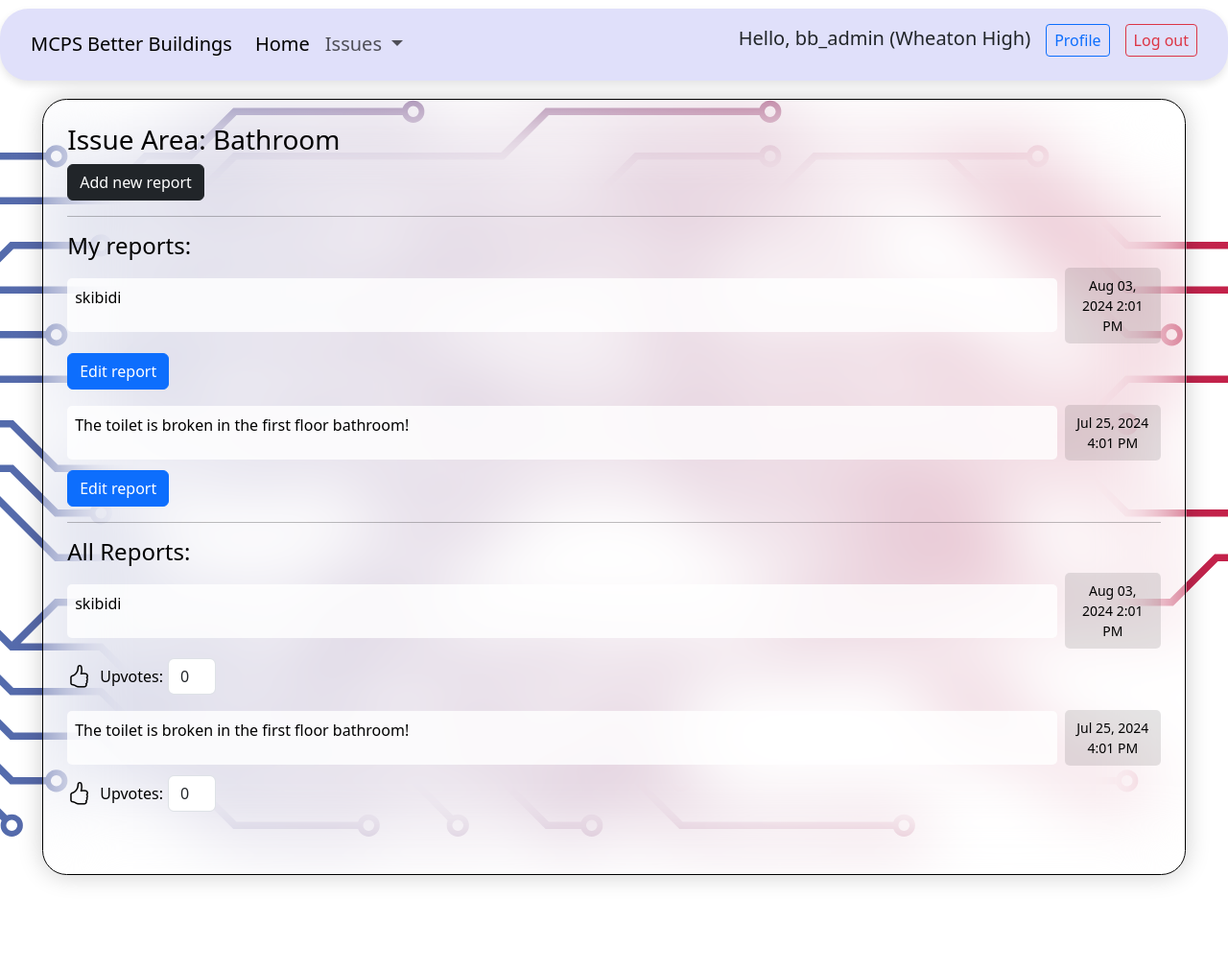
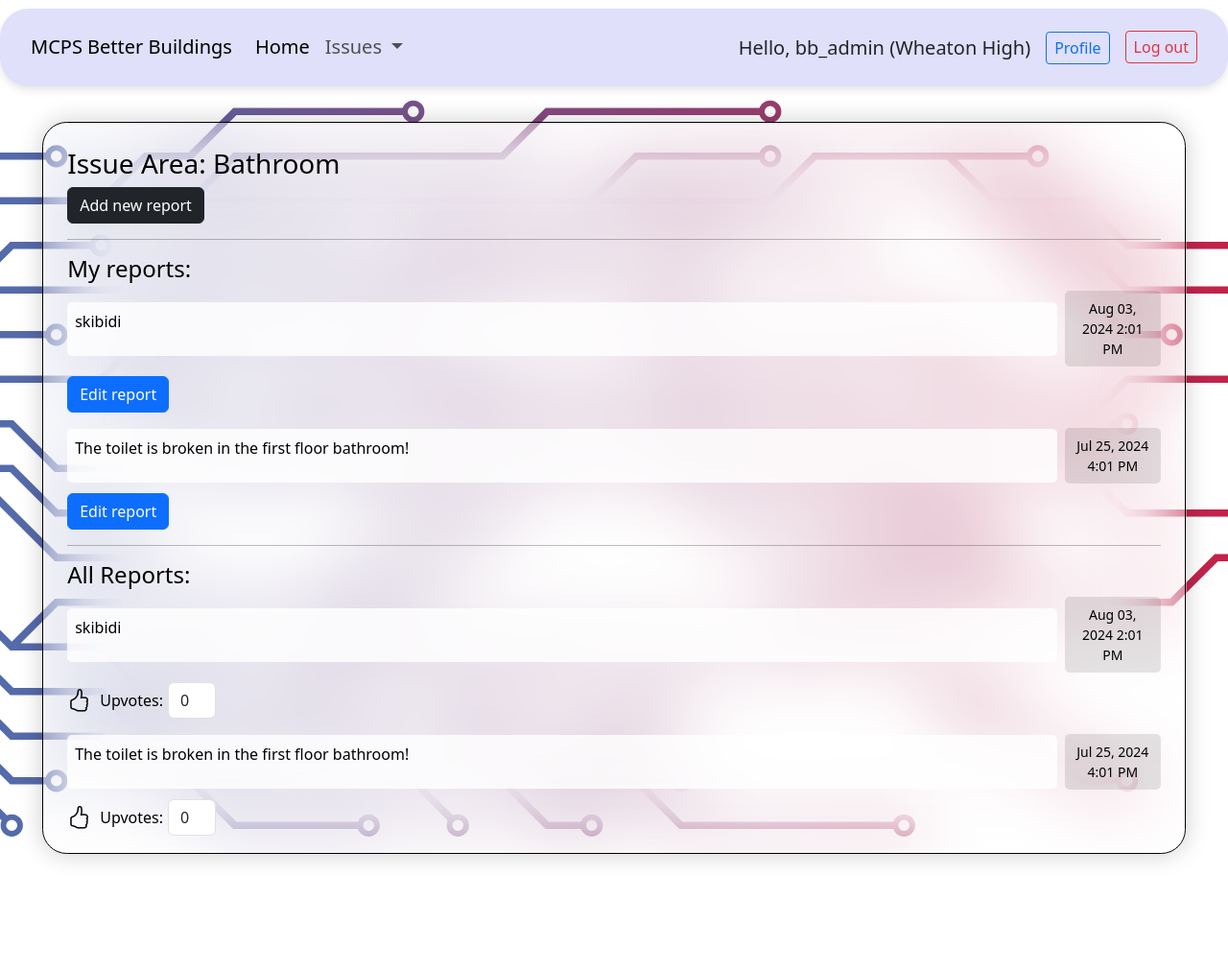
Before and after one commit to Scorchify/Better-Buildings, a Django app: page /area/1/ in a window 1280 px wide. Shown: the whole page at 96% size. Before the commit the page ends 920 px from the top, so only its background shows below. Run offline with Django 5.2, Linux system fonts and the light colour scheme; a user stored in the database is signed in; data comes from the database, SQL or seed files in the repository; some libraries are stand-ins or nearby versions.

Commit message:
small changes, break time!

```diff
--- a/better_buildings/static/css/base.css
+++ b/better_buildings/static/css/base.css
@@ -1,22 +1,20 @@
 body {
-  background: url("../images/light-mode.svg") no-repeat;
+  background: url("../images/light-mode.svg") no-repeat center center fixed;
   background-size: cover;
-  background-position: center;
   overflow-y: hidden;
-  background-attachment: fixed; /* Added property */
 }
 
 .navbar {
   background-color: #e0e0fa; /* Light blue color */
   border-radius: 30px;
-  padding: 10px 20px;
+  padding: 0.9rem 20px;
   box-shadow: 0 4px 8px rgba(0, 0, 0, 0.1);
-  padding-top: 0.9rem;
-  padding-bottom: 0.9rem;
   position: relative;
   top: 1vh;
+  display: flex;
+  align-items: center;
+  justify-content: space-between;
   transform-origin: left;
-  transform: scaleX(1);
 }
 
 .navbar.animate {
@@ -36,7 +34,6 @@ body {
 
 .content-container {
   margin-top: 4rem;
-  margin-left: 0;
 }
 
 .wrapper {
@@ -46,13 +43,12 @@ body {
   border: 0.1vw solid rgba(255, 255, 255, 0.2);
   backdrop-filter: blur(20px);
   box-shadow: 0 0 2vw rgba(0, 0, 0, 0.2);
-  color: #000000;
+  color: #000;
   border-radius: 1vw;
   padding: 2vw;
   text-align: center;
   max-height: 80vh;
   overflow-y: auto;
-  margin: -4vh -4vw 4vh;
   opacity: 0;
   animation: fadeIn .5s forwards;
 }
@@ -73,11 +69,10 @@ body {
   border: 0.1vw solid rgba(0, 0, 0, 1);
   backdrop-filter: blur(80px);
   box-shadow: 0 0 2vw rgba(0, 0, 0, 0.2);
-  color: #000000;
+  color: #000;
   border-radius: 2vw;
   padding: 2vw;
   text-align: center;
-  margin: -4vh -4vw 4vh;
   overflow-y: auto;
   box-sizing: border-box;
 }
@@ -85,7 +80,20 @@ body {
 /* Media query for mobile view */
 @media (max-width: 600px) {
   .box {
-    margin: 4vh 0vw 2vh;
+    margin: 4vh 0 2vh;
+  }
+
+  .report-content {
+    flex-direction: column;
+    align-items: flex-start;
+  }
+
+  .report-text, .report-date {
+    width: 100%;
+  }
+
+  .report-date {
+    margin-top: 10px;
   }
 }
 
@@ -97,10 +105,8 @@ body {
 
 .btn-purple:hover {
   background-color: #35204b;
-  color: white;
 }
 
-/* Styles for the input box in the login page */
 .wrapper .ibox {
   position: relative;
   width: 100%;
@@ -143,15 +149,15 @@ body {
 
 .box2 {
   width: 100vw;
-  height: calc(100vh - 13vh);
+  height: calc(100vh - 18vh);
   background: transparent;
   border: 0.1vw solid rgba(0, 0, 0, 1);
   backdrop-filter: blur(40px);
   box-shadow: 0 0 2vw rgba(0, 0, 0, 0.2);
-  color: #000000;
+  color: #000;
   border-radius: 2vw;
   padding: 2vw;
-  margin: -3vh -3vw 4vh;
+  margin: -4vh -3vw 4vh;
   overflow-y: auto;
   box-sizing: border-box;
   text-align: left;
@@ -178,7 +184,6 @@ body {
   margin-right: 8px;
   flex: 1;
   width: calc(100% - 150px);
-  height: auto;
 }
 
 .report-date {
@@ -187,7 +192,6 @@ body {
   padding: 8px;
   text-align: center;
   width: 100px;
-  height: auto;
   font-size: 14px;
 }
 
@@ -246,18 +250,24 @@ body {
   animation: thumbs-up-animation 0.5s;
 }
 
-/* Media query for mobile view */
-@media (max-width: 600px) {
-  .report-content {
-    flex-direction: column;
-    align-items: flex-start;
-  }
+.navbar-nav {
+  display: flex;
+  align-items: center;
+}
 
-  .report-text, .report-date {
-    width: 100%;
-  }
+.navbar-nav .nav-item {
+  display: flex;
+  align-items: center;
+}
 
-  .report-date {
-    margin-top: 10px;
-  }
+.navbar-nav .nav-item .btn {
+  margin: 0;
 }
+
+.navbar-nav .user-info {
+  margin-top: 10px;
+}
+
+.navbar-nav .profile-button {
+  margin-top: 10px;
+}
--- a/better_buildings/templates/better_buildings/base.html
+++ b/better_buildings/templates/better_buildings/base.html
@@ -42,10 +42,10 @@
           </ul>
           <ul class="navbar-nav mb-2 mb-lg-0">
             {% if user.is_authenticated %}
-              <li class="nav-item mb-2 me-3 fs-5">
+              <li class="nav-item mb-2 me-3 fs-5 user-info">
                 Hello, {{ user.username }} ({{ student_school }})
               </li>
-              <li class="nav-item">
+              <li class="nav-item profile-button">
                 <form class="d-inline" action="{% url 'accounts:profile' %}">
                   {% csrf_token %}
                   <button class="btn btn-sm btn-outline-primary me-3 mb-2 fs-6">Profile</button>
@@ -58,10 +58,10 @@
                 </form>
               </li>
             {% else %}
-              <li class="nav-item">
+              <li class="nav-item login-register">
                 <a class="nav-link fs-5" href="{% url 'accounts:register' %}">Register</a>
               </li>
-              <li class="nav-item">
+              <li class="nav-item login-register">
                 <a class="nav-link fs-5" href="{% url 'accounts:login' %}">Login</a>
               </li>
             {% endif %}
```
